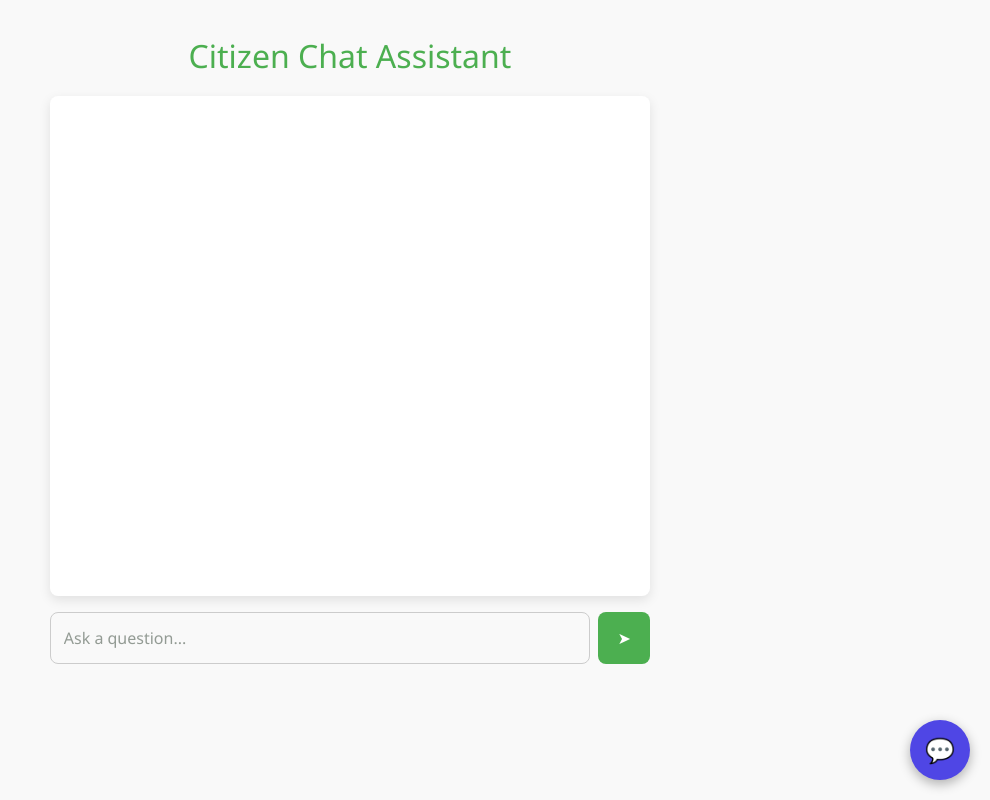
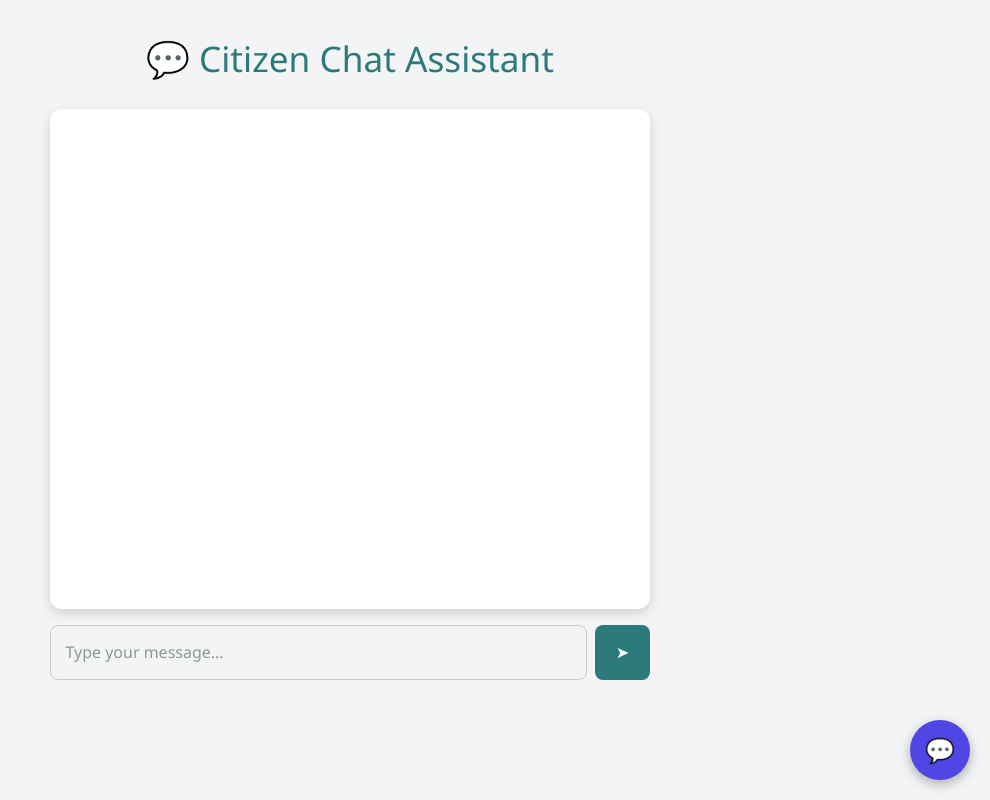
Before and after one commit to Jayasree273/smart-ration, a Next.js app: page /chat in a window 1280 px wide. Shown: the whole page, without its empty margins (290-1280 px from the left). Built offline with nearby package versions, Linux system fonts and the light colour scheme.

Commit message:
Update chat.js

```diff
--- a/pages/chat.js
+++ b/pages/chat.js
@@ -1,20 +1,31 @@
-import { useState } from 'react';
+import { useState, useRef, useEffect } from 'react';
 
 export default function ChatPage() {
   const [message, setMessage] = useState('');
   const [chatHistory, setChatHistory] = useState([]);
   const [error, setError] = useState('');
+  const chatBoxRef = useRef(null);
 
   const handleSubmit = (e) => {
     e.preventDefault();
     if (!message.trim()) return;
 
     const userMessage = { sender: 'user', text: message };
-    const botMessage = { sender: 'bot', text: `This is a sample reply to "${message}"` };
+    const botMessage = {
+      sender: 'bot',
+      text: `✅ This is a sample reply to: "${message}"`,
+    };
 
     setChatHistory((prev) => [...prev, userMessage, botMessage]);
     setMessage('');
   };
+
+  // Auto-scroll to bottom when new message added
+  useEffect(() => {
+    if (chatBoxRef.current) {
+      chatBoxRef.current.scrollTop = chatBoxRef.current.scrollHeight;
+    }
+  }, [chatHistory]);
 
   return (
     <div style={{
@@ -22,73 +33,97 @@ export default function ChatPage() {
       flexDirection: 'column',
       alignItems: 'center',
       fontFamily: 'Segoe UI, sans-serif',
-      backgroundColor: '#f9f9f9',
+      backgroundColor: '#f3f4f6',
       minHeight: '100vh',
       padding: '2rem'
     }}>
-      <h1 style={{ fontSize: '2rem', marginBottom: '1rem', color: '#4CAF50' }}>Citizen Chat Assistant</h1>
+      <h1 style={{
+        fontSize: '2.2rem',
+        marginBottom: '1.5rem',
+        color: '#2c7a7b'
+      }}>
+        💬 Citizen Chat Assistant
+      </h1>
 
-      <div style={{
+      {/* Chat Box */}
+      <div
+        ref={chatBoxRef}
+        style={{
           width: '100%',
           maxWidth: '600px',
+          height: '500px',
           backgroundColor: '#ffffff',
-        borderRadius: '8px',
-        padding: '1rem',
-        boxShadow: '0 4px 12px rgba(0,0,0,0.1)',
+          borderRadius: '12px',
+          padding: '1.5rem',
+          boxShadow: '0 4px 12px rgba(0,0,0,0.15)',
           display: 'flex',
           flexDirection: 'column',
-        height: '500px',
           overflowY: 'auto',
-        marginBottom: '1rem'
-      }}>
-        {chatHistory.map((msg, index) => (
-          <div key={index} style={{
-            textAlign: msg.sender === 'user' ? 'right' : 'left',
-            marginBottom: '0.8rem'
-          }}>
-            <span style={{
-              display: 'inline-block',
-              backgroundColor: msg.sender === 'user' ? '#DCF8C6' : '#EDEDED',
+          marginBottom: '1rem',
+        }}
+      >
+        {chatHistory.map((msg, idx) => (
+          <div
+            key={idx}
+            style={{
+              display: 'flex',
+              justifyContent: msg.sender === 'user' ? 'flex-end' : 'flex-start',
+              marginBottom: '0.8rem',
+            }}
+          >
+            <div
+              style={{
+                backgroundColor: msg.sender === 'user' ? '#dcf8c6' : '#e2e8f0',
+                color: '#333',
                 padding: '0.8rem 1rem',
                 borderRadius: '16px',
                 maxWidth: '80%',
-              fontSize: '1rem'
-            }}>
+                fontSize: '1rem',
+              }}
+            >
               {msg.text}
-            </span>
+            </div>
           </div>
         ))}
       </div>
 
-      <form onSubmit={handleSubmit} style={{
+      {/* Input */}
+      <form
+        onSubmit={handleSubmit}
+        style={{
           width: '100%',
           maxWidth: '600px',
           display: 'flex',
           gap: '0.5rem'
-      }}>
+        }}
+      >
         <input
           type="text"
-          placeholder="Ask a question..."
+          placeholder="Type your message..."
           value={message}
           onChange={(e) => setMessage(e.target.value)}
           required
           style={{
             flex: 1,
-            padding: '0.8rem',
+            padding: '0.9rem',
             fontSize: '1rem',
             borderRadius: '8px',
-            border: '1px solid #ccc'
+            border: '1px solid #ccc',
+            outline: 'none'
           }}
         />
-        <button type="submit" style={{
-          backgroundColor: '#4CAF50',
+        <button
+          type="submit"
+          style={{
+            backgroundColor: '#2c7a7b',
             color: 'white',
             border: 'none',
-          padding: '0.8rem 1.2rem',
+            padding: '0.9rem 1.3rem',
             borderRadius: '8px',
             fontSize: '1rem',
             cursor: 'pointer'
-        }}>
+          }}
+        >
           ➤
         </button>
       </form>
```
Lines whose indentation alone changed are shown as unchanged.
